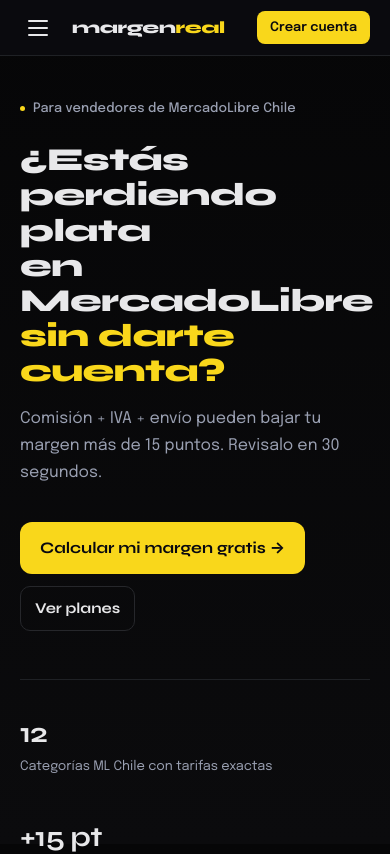
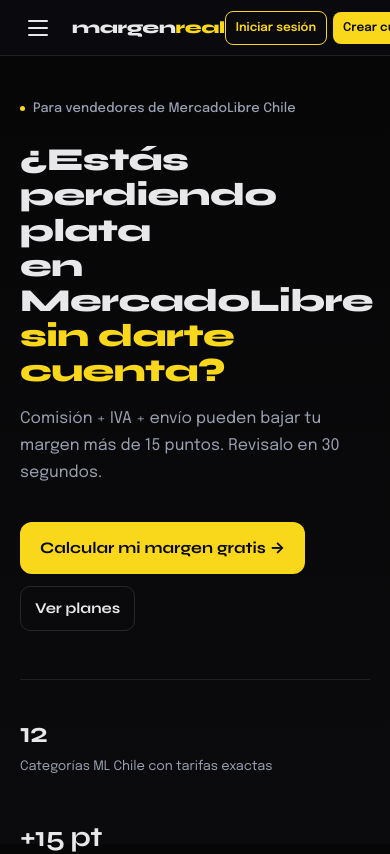
Before and after one commit to mapache2k/margenreal, a Next.js app: page / in a window 390 px wide. Shown: the top 854 px of the page. Built offline with nearby package versions, Linux system fonts and the light colour scheme.

Commit message:
fix: mostrar ambos botones (Iniciar sesion + Crear cuenta) en mobile

```diff
--- a/components/Layout.tsx
+++ b/components/Layout.tsx
@@ -207,10 +207,10 @@
         .sb-divider { border: none; border-top: 1px solid var(--border); margin: 6px 0; }
 
         /* Topbar actions responsive */
-        .topbar-actions { display: flex; align-items: center; gap: 8px; }
+        .topbar-actions { display: flex; align-items: center; gap: 6px; }
         .topbar-btn-secondary { display: inline-block; }
-        @media (max-width: 420px) {
-          .topbar-btn-secondary { display: none; }
+        @media (max-width: 360px) {
+          .topbar-actions { gap: 4px; }
         }
         .topbar-user-pill { display: flex; align-items: center; gap: 8px; background: var(--surface); border: 1.5px solid var(--border); border-radius: 20px; padding: 5px 12px 5px 6px; cursor: pointer; font-family: inherit; }
         .topbar-user-name { font-size: 0.8125rem; font-weight: 700; color: var(--text); max-width: 100px; overflow: hidden; text-overflow: ellipsis; white-space: nowrap; }
@@ -288,13 +288,13 @@
         ) : (
           <div className="topbar-actions">
             <Link href="/login" className="topbar-btn-secondary"
-              style={{ fontSize: '0.8125rem', fontWeight: 700, color: 'var(--accent)', textDecoration: 'none', padding: '7px 13px', borderRadius: 8, border: '1.5px solid var(--accent)', transition: 'opacity 0.15s' }}
+              style={{ fontSize: '0.75rem', fontWeight: 700, color: 'var(--accent)', textDecoration: 'none', padding: '7px 10px', borderRadius: 8, border: '1.5px solid var(--accent)', transition: 'opacity 0.15s', whiteSpace: 'nowrap' }}
               onMouseOver={e => (e.currentTarget.style.opacity = '0.75')}
               onMouseOut={e  => (e.currentTarget.style.opacity = '1')}>
               Iniciar sesión
             </Link>
             <Link href="/registro"
-              style={{ fontSize: '0.8125rem', fontWeight: 800, color: 'var(--bg)', textDecoration: 'none', padding: '7px 13px', borderRadius: 8, background: 'var(--accent)', transition: 'opacity 0.15s', whiteSpace: 'nowrap' }}
+              style={{ fontSize: '0.75rem', fontWeight: 800, color: 'var(--bg)', textDecoration: 'none', padding: '7px 10px', borderRadius: 8, background: 'var(--accent)', transition: 'opacity 0.15s', whiteSpace: 'nowrap' }}
               onMouseOver={e => (e.currentTarget.style.opacity = '0.85')}
               onMouseOut={e  => (e.currentTarget.style.opacity = '1')}>
               Crear cuenta
```
